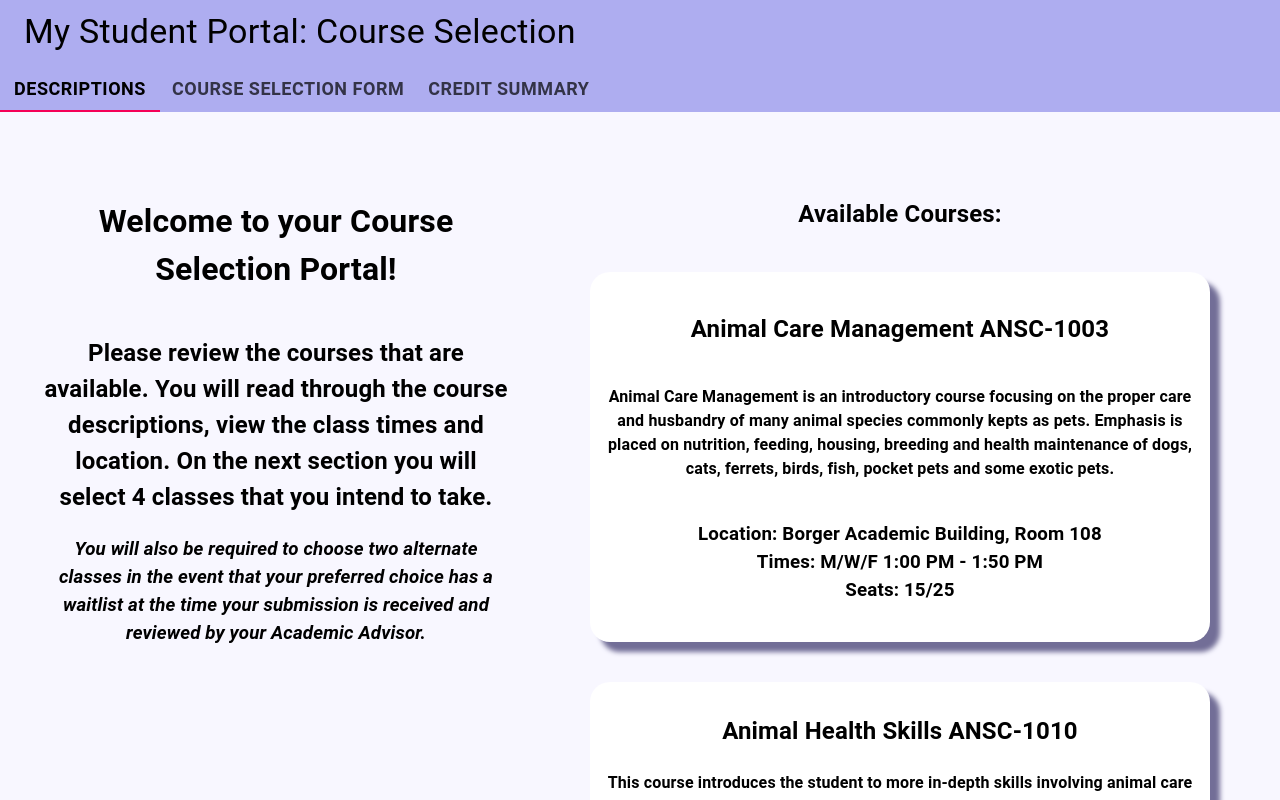
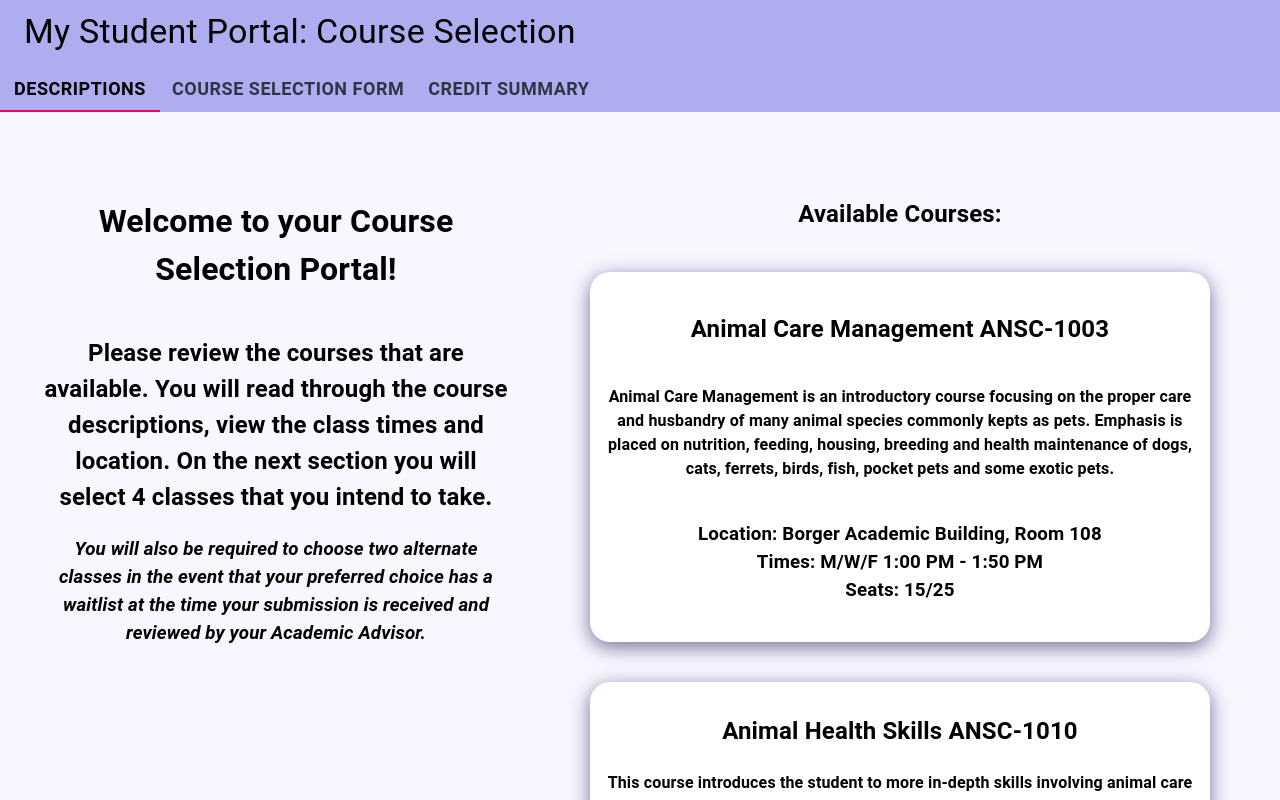
Before and after one commit to saiken86807/course-selector-app, a React (Create React App) app: page / in a window 1280 px wide. Shown: the top 800 px of the page. Built offline with nearby package versions, Linux system fonts and the light colour scheme.

Commit message:
style changes to courses and dropdown

```diff
--- a/src/App.css
+++ b/src/App.css
@@ -14,7 +14,7 @@
 	flex-direction: column;
 	justify-content: space-around;
 	align-items: center;
-	box-shadow: 10px 10px 5px 0px #726e97;
+	box-shadow: 0px 5px 20px rgb(71, 71, 71);
 	background: white;
 }
 
@@ -79,7 +79,7 @@ h4 {
 	width: fit-content;
 }
 
-.editor-field select {
+select {
 	border-radius: 4px;
 	border-style: solid;
 	border-width: medium;
@@ -94,7 +94,7 @@ h4 {
 	color: black;
 } */
 
-@media screen and (min-width: 960px) {
+@media screen and (min-width: 980px) {
 	.courses {
 		height: 350px;
 		width: 600px;
@@ -105,7 +105,7 @@ h4 {
 		flex-direction: column;
 		justify-content: space-around;
 		align-items: center;
-		box-shadow: 10px 10px 5px 0px #726e97;
+		box-shadow: 0px 5px 20px #726e97;
 		background: white;
 	}
 }
```
